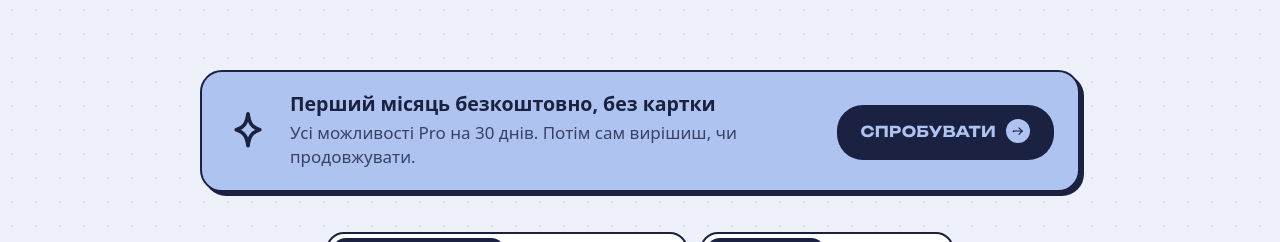
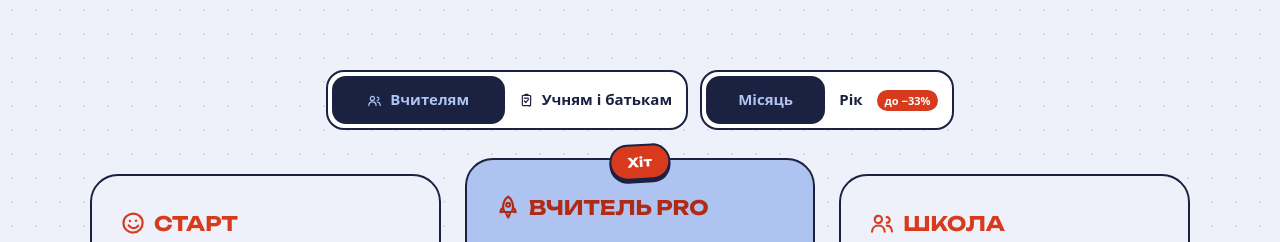
Before and after one commit to mariyavalyanskaya95-create/murly-saas, a Next.js app: page /pricing in a window 1280 px wide. Shown: the part 358-600 px from the top of the page. Built offline with nearby package versions, Linux system fonts and the light colour scheme; no server answers; a web font is replaced by a local one.

Commit message:
Pricing: no duplicate banner

```diff
--- a/app/(marketing)/pricing/page.tsx
+++ b/app/(marketing)/pricing/page.tsx
@@ -8,7 +8,6 @@ import Faq from '@/components/Faq';
 import { tr } from '@/lib/i18n-server';
 import type { T } from '@/lib/i18n';
 import Kit from '@/components/Kit';
-import FreeMonthBanner from '@/components/FreeMonthBanner';
 
 export function generateMetadata(): Metadata {
   const t = tr();
@@ -59,7 +58,6 @@ export default function PricingPage() {
 
       <section className="mu-section" style={{ paddingTop: 24 }}>
         <div className="mu-container">
-          <FreeMonthBanner href="/sign-up" />
           <PricingSection />
         </div>
       </section>
```
